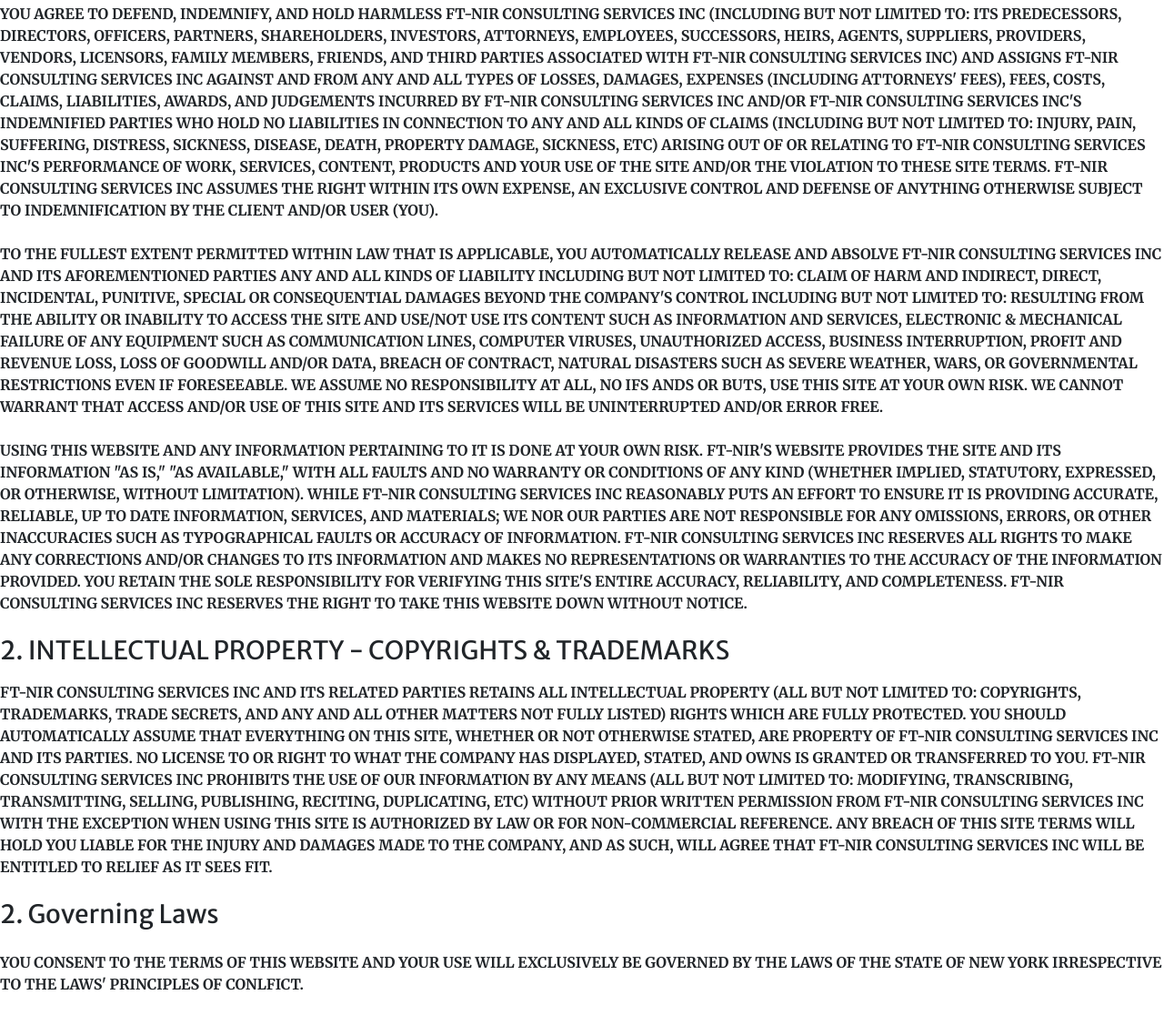
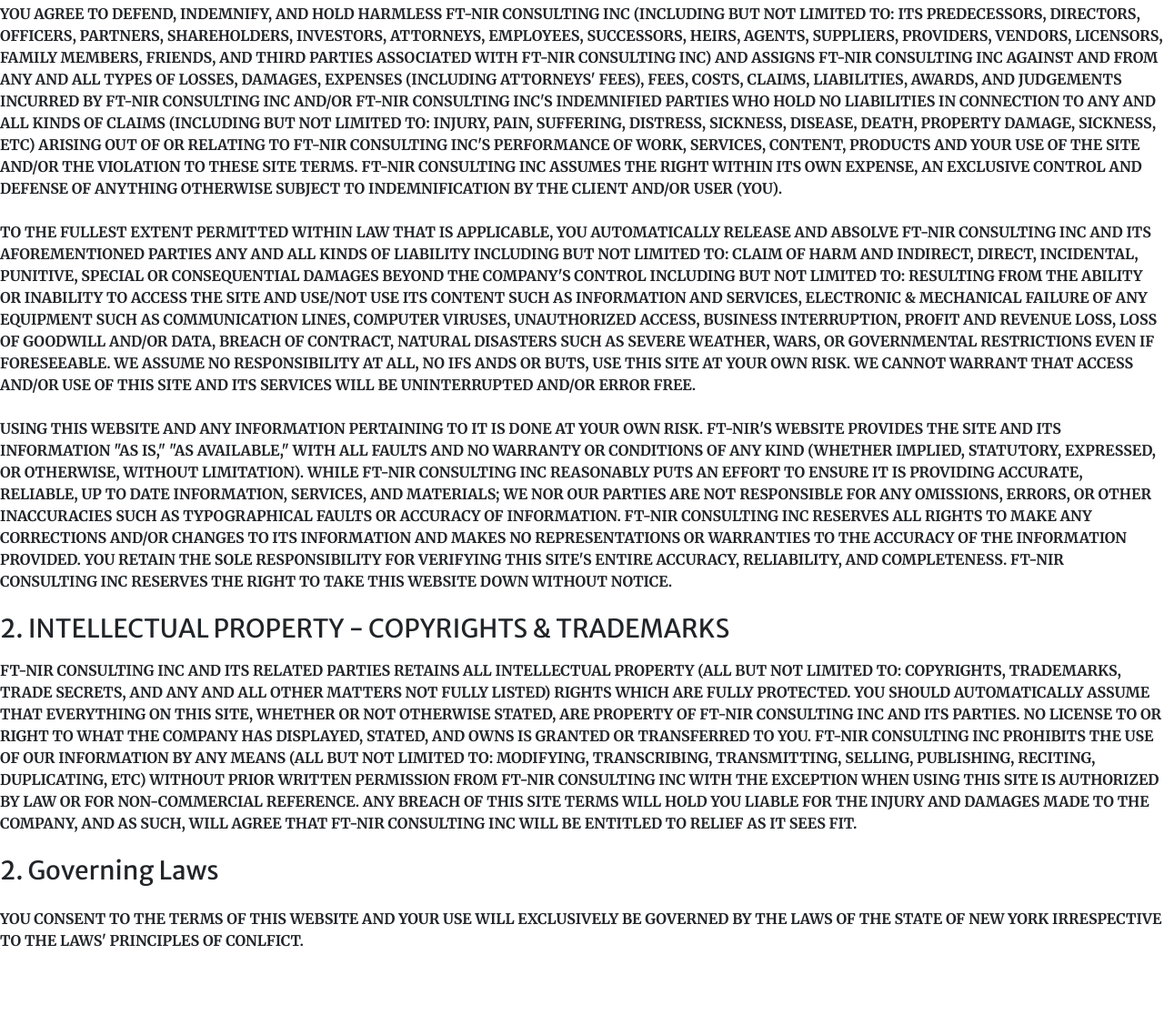
Before and after one commit to FTNIR/FTNIR.github.io, a website with bundled scripts: page index.html in a window 1280 px wide. Shown: the part 3727-4854 px from the top of the page at 91% size. Built offline with nearby package versions, Linux system fonts and the light colour scheme.

Commit message:
Correct1.1

```diff
--- a/index.html
+++ b/index.html
@@ -40,7 +40,8 @@
             <a class="nav-link js-scroll-trigger" href="#about">About</a>
           </li>
           <li class="nav-item">
-            <a class="nav-link js-scroll-trigger" href="#services">Services</a>
+            <a class="nav-link js-scroll-trigger" href="#
+                                                        ">Services</a>
           </li>
           <li class="nav-item">
             <a class="nav-link js-scroll-trigger" href="#portfolio">Industries</a>
@@ -238,7 +239,7 @@
   <!-- Footer -->
   <footer class="bg-dark py-5" role="contentinfo">
     <div class="container">
-      <div class="small text-center text-white text-weight-bold">Copyright &copy; 2019 - FT-NIR CONSULTING SERVICES Inc. All Rights Reserved. This site is solely for information purposes only. Nothing written or implied establishes a consultant to client relationship. Prior results do not guarantee similar outcomes</div>
+      <div class="small text-center text-white text-weight-bold">Copyright &copy; 2019 - FT-NIR CONSULTING Inc. All Rights Reserved. This site is solely for information purposes only. Nothing written or implied establishes a consultant to client relationship. Prior results do not guarantee similar outcomes</div>
     </div>
   </footer>
 
@@ -246,23 +247,23 @@
   <section class="page-section" id="notice" role="content info">
     <div class="container text-center">
       <h1 class= "text-uppercase font-weight-bold mb-5"><strong>Disclaimer</strong></h1>
-      <p class="text-uppercase font-weight-bold">WE REQUIRE EVERYONE TO REVIEW THE FOLLOWING TERMS OF USE BEFORE CONTACTING OR UTILIZING THIS WEBSITE FOR ANY PURPOSE WHATSOEVER. BY VISITING THIS PAGE, YOU HAVE ACKNOWLEGED THAT YOU HAVE AGREED, UNDERSTOOD, READ, WITHOUT LIMITATION OR MISCOMPREHENSION: EVERYTHING ON THIS SITE. ALL OTHER OUTSIDE AGREEMENTS, UNDERSTANDINGS, REPRESENTATIONS, AND WARRANTIES (ORAL AND WRITTEN) REGARDING THE UTILIZATION OF THIS SITE BETWEEN YOU AND FT-NIR CONSULTING SERVICES INC ARE VOIDED AND ARE OF NO LEGAL FORCE OR EFFECT. IF YOU DO NOT AGREE WITH ANY OF THE FOLLOWING, DO NOT VISIT THE SITE EVER AGAIN AND/OR ATTEMPT TO CONTACT THE COMPANY.</p>
+      <p class="text-uppercase font-weight-bold">WE REQUIRE EVERYONE TO REVIEW THE FOLLOWING TERMS OF USE BEFORE CONTACTING OR UTILIZING THIS WEBSITE FOR ANY PURPOSE WHATSOEVER. BY VISITING THIS PAGE, YOU HAVE ACKNOWLEGED THAT YOU HAVE AGREED, UNDERSTOOD, READ, WITHOUT LIMITATION OR MISCOMPREHENSION: EVERYTHING ON THIS SITE. ALL OTHER OUTSIDE AGREEMENTS, UNDERSTANDINGS, REPRESENTATIONS, AND WARRANTIES (ORAL AND WRITTEN) REGARDING THE UTILIZATION OF THIS SITE BETWEEN YOU AND FT-NIR CONSULTING INC ARE VOIDED AND ARE OF NO LEGAL FORCE OR EFFECT. IF YOU DO NOT AGREE WITH ANY OF THE FOLLOWING, DO NOT VISIT THE SITE EVER AGAIN AND/OR ATTEMPT TO CONTACT THE COMPANY.</p>
     </div>
       <h2 class="mt-0 mb-4"><strong>TERMS OF USE</strong></h2>
       <h3 class="mb-3"><span></span>1. LIMITED LIABILITY, NOTICE OF INDEMNITY, DISCLAIMER OF WARRANTY/CONDITIONS</h4>
         <strong>
 
-          <p class="text-uppercase font-weight-bold mb-4">YOU AGREE TO DEFEND, INDEMNIFY, AND HOLD HARMLESS FT-NIR CONSULTING SERVICES INC (INCLUDING BUT NOT LIMITED TO: ITS PREDECESSORS, DIRECTORS, OFFICERS,
+          <p class="text-uppercase font-weight-bold mb-4">YOU AGREE TO DEFEND, INDEMNIFY, AND HOLD HARMLESS FT-NIR CONSULTING INC (INCLUDING BUT NOT LIMITED TO: ITS PREDECESSORS, DIRECTORS, OFFICERS,
             PARTNERS, SHAREHOLDERS, INVESTORS, ATTORNEYS, EMPLOYEES, SUCCESSORS, HEIRS, AGENTS, SUPPLIERS, PROVIDERS, VENDORS, LICENSORS,
-            FAMILY MEMBERS, FRIENDS, AND THIRD PARTIES ASSOCIATED WITH FT-NIR CONSULTING SERVICES INC) AND ASSIGNS FT-NIR CONSULTING SERVICES INC AGAINST AND FROM ANY AND
+            FAMILY MEMBERS, FRIENDS, AND THIRD PARTIES ASSOCIATED WITH FT-NIR CONSULTING INC) AND ASSIGNS FT-NIR CONSULTING INC AGAINST AND FROM ANY AND
             ALL TYPES OF LOSSES, DAMAGES, EXPENSES (INCLUDING ATTORNEYS' FEES), FEES, COSTS, CLAIMS, LIABILITIES, AWARDS, AND JUDGEMENTS INCURRED BY
-            FT-NIR CONSULTING SERVICES INC AND/OR FT-NIR CONSULTING SERVICES INC'S INDEMNIFIED PARTIES WHO HOLD NO LIABILITIES IN CONNECTION TO ANY AND ALL KINDS OF
+            FT-NIR CONSULTING INC AND/OR FT-NIR CONSULTING INC'S INDEMNIFIED PARTIES WHO HOLD NO LIABILITIES IN CONNECTION TO ANY AND ALL KINDS OF
             CLAIMS (INCLUDING BUT NOT LIMITED TO: INJURY, PAIN, SUFFERING, DISTRESS, SICKNESS, DISEASE, DEATH, PROPERTY DAMAGE, SICKNESS, ETC) ARISING OUT OF OR RELATING TO
-            FT-NIR CONSULTING SERVICES INC'S PERFORMANCE OF WORK, SERVICES, CONTENT, PRODUCTS AND YOUR USE OF THE SITE AND/OR THE VIOLATION TO THESE SITE TERMS.
-            FT-NIR CONSULTING SERVICES INC ASSUMES THE RIGHT WITHIN ITS OWN EXPENSE, AN EXCLUSIVE CONTROL AND DEFENSE OF ANYTHING OTHERWISE SUBJECT TO INDEMNIFICATION
+            FT-NIR CONSULTING INC'S PERFORMANCE OF WORK, SERVICES, CONTENT, PRODUCTS AND YOUR USE OF THE SITE AND/OR THE VIOLATION TO THESE SITE TERMS.
+            FT-NIR CONSULTING INC ASSUMES THE RIGHT WITHIN ITS OWN EXPENSE, AN EXCLUSIVE CONTROL AND DEFENSE OF ANYTHING OTHERWISE SUBJECT TO INDEMNIFICATION
             BY THE CLIENT AND/OR USER (YOU).<br><br>
 
-            TO THE FULLEST EXTENT PERMITTED WITHIN LAW THAT IS APPLICABLE, YOU AUTOMATICALLY RELEASE AND ABSOLVE FT-NIR CONSULTING SERVICES INC AND ITS AFOREMENTIONED
+            TO THE FULLEST EXTENT PERMITTED WITHIN LAW THAT IS APPLICABLE, YOU AUTOMATICALLY RELEASE AND ABSOLVE FT-NIR CONSULTING INC AND ITS AFOREMENTIONED
             PARTIES ANY AND ALL KINDS OF LIABILITY INCLUDING BUT NOT LIMITED TO: CLAIM OF HARM AND INDIRECT, DIRECT, INCIDENTAL, PUNITIVE, SPECIAL OR CONSEQUENTIAL DAMAGES
             BEYOND THE COMPANY'S CONTROL INCLUDING BUT NOT LIMITED TO: RESULTING FROM THE ABILITY OR INABILITY TO ACCESS THE SITE AND USE/NOT USE ITS
             CONTENT SUCH AS INFORMATION AND SERVICES, ELECTRONIC & MECHANICAL FAILURE OF ANY EQUIPMENT SUCH AS COMMUNICATION LINES, COMPUTER VIRUSES,
@@ -272,21 +273,21 @@
 
             USING THIS WEBSITE AND ANY INFORMATION PERTAINING TO IT IS DONE AT YOUR OWN RISK. FT-NIR'S WEBSITE PROVIDES THE SITE AND ITS INFORMATION
             "AS IS," "AS AVAILABLE," WITH ALL FAULTS AND NO WARRANTY OR CONDITIONS OF ANY KIND (WHETHER IMPLIED, STATUTORY, EXPRESSED, OR OTHERWISE, WITHOUT LIMITATION).
-            WHILE FT-NIR CONSULTING SERVICES INC REASONABLY PUTS AN EFFORT TO ENSURE IT IS PROVIDING ACCURATE, RELIABLE, UP TO DATE INFORMATION, SERVICES, AND
+            WHILE FT-NIR CONSULTING INC REASONABLY PUTS AN EFFORT TO ENSURE IT IS PROVIDING ACCURATE, RELIABLE, UP TO DATE INFORMATION, SERVICES, AND
             MATERIALS; WE NOR OUR PARTIES ARE NOT RESPONSIBLE FOR ANY OMISSIONS, ERRORS,  OR OTHER INACCURACIES SUCH AS TYPOGRAPHICAL FAULTS OR ACCURACY OF
-            INFORMATION. FT-NIR CONSULTING SERVICES INC RESERVES ALL RIGHTS TO MAKE ANY CORRECTIONS AND/OR CHANGES TO ITS INFORMATION AND MAKES NO REPRESENTATIONS
+            INFORMATION. FT-NIR CONSULTING INC RESERVES ALL RIGHTS TO MAKE ANY CORRECTIONS AND/OR CHANGES TO ITS INFORMATION AND MAKES NO REPRESENTATIONS
             OR WARRANTIES TO THE ACCURACY OF THE INFORMATION PROVIDED. YOU RETAIN THE SOLE RESPONSIBILITY FOR VERIFYING THIS SITE'S ENTIRE ACCURACY,
-            RELIABILITY, AND COMPLETENESS. FT-NIR CONSULTING SERVICES INC RESERVES THE RIGHT TO TAKE THIS WEBSITE DOWN WITHOUT NOTICE.</p>
+            RELIABILITY, AND COMPLETENESS. FT-NIR CONSULTING INC RESERVES THE RIGHT TO TAKE THIS WEBSITE DOWN WITHOUT NOTICE.</p>
 
       <h3 class="mb-3"><span></span>2. INTELLECTUAL PROPERTY - COPYRIGHTS & TRADEMARKS</h4>
 
-          <p class="text-uppercase font-weight-bold mb-4">FT-NIR CONSULTING SERVICES INC AND ITS RELATED PARTIES RETAINS ALL INTELLECTUAL PROPERTY (ALL BUT NOT LIMITED TO: COPYRIGHTS, TRADEMARKS, TRADE SECRETS,
+          <p class="text-uppercase font-weight-bold mb-4">FT-NIR CONSULTING INC AND ITS RELATED PARTIES RETAINS ALL INTELLECTUAL PROPERTY (ALL BUT NOT LIMITED TO: COPYRIGHTS, TRADEMARKS, TRADE SECRETS,
             AND ANY AND ALL OTHER MATTERS NOT FULLY LISTED) RIGHTS WHICH ARE FULLY PROTECTED. YOU SHOULD AUTOMATICALLY ASSUME THAT EVERYTHING ON THIS SITE,
-            WHETHER OR NOT OTHERWISE STATED, ARE PROPERTY OF FT-NIR CONSULTING SERVICES INC AND ITS PARTIES. NO LICENSE TO OR RIGHT TO WHAT THE COMPANY HAS DISPLAYED,
-            STATED, AND OWNS IS GRANTED OR TRANSFERRED TO YOU. FT-NIR CONSULTING SERVICES INC PROHIBITS THE USE OF OUR INFORMATION BY ANY MEANS (ALL BUT NOT LIMITED
-            TO: MODIFYING, TRANSCRIBING, TRANSMITTING, SELLING, PUBLISHING, RECITING, DUPLICATING, ETC) WITHOUT PRIOR WRITTEN PERMISSION FROM FT-NIR CONSULTING SERVICES INC
+            WHETHER OR NOT OTHERWISE STATED, ARE PROPERTY OF FT-NIR CONSULTING INC AND ITS PARTIES. NO LICENSE TO OR RIGHT TO WHAT THE COMPANY HAS DISPLAYED,
+            STATED, AND OWNS IS GRANTED OR TRANSFERRED TO YOU. FT-NIR CONSULTING INC PROHIBITS THE USE OF OUR INFORMATION BY ANY MEANS (ALL BUT NOT LIMITED
+            TO: MODIFYING, TRANSCRIBING, TRANSMITTING, SELLING, PUBLISHING, RECITING, DUPLICATING, ETC) WITHOUT PRIOR WRITTEN PERMISSION FROM FT-NIR CONSULTING INC
             WITH THE EXCEPTION WHEN USING THIS SITE IS AUTHORIZED BY LAW OR FOR NON-COMMERCIAL REFERENCE. ANY BREACH OF THIS SITE TERMS WILL HOLD YOU LIABLE FOR THE
-            INJURY AND DAMAGES MADE TO THE COMPANY, AND AS SUCH, WILL AGREE THAT FT-NIR CONSULTING SERVICES INC WILL BE ENTITLED TO RELIEF AS IT SEES FIT.</p>
+            INJURY AND DAMAGES MADE TO THE COMPANY, AND AS SUCH, WILL AGREE THAT FT-NIR CONSULTING INC WILL BE ENTITLED TO RELIEF AS IT SEES FIT.</p>
 
       <h3 class="mb-3"><span></span>2. Governing Laws</h4>
 
```
